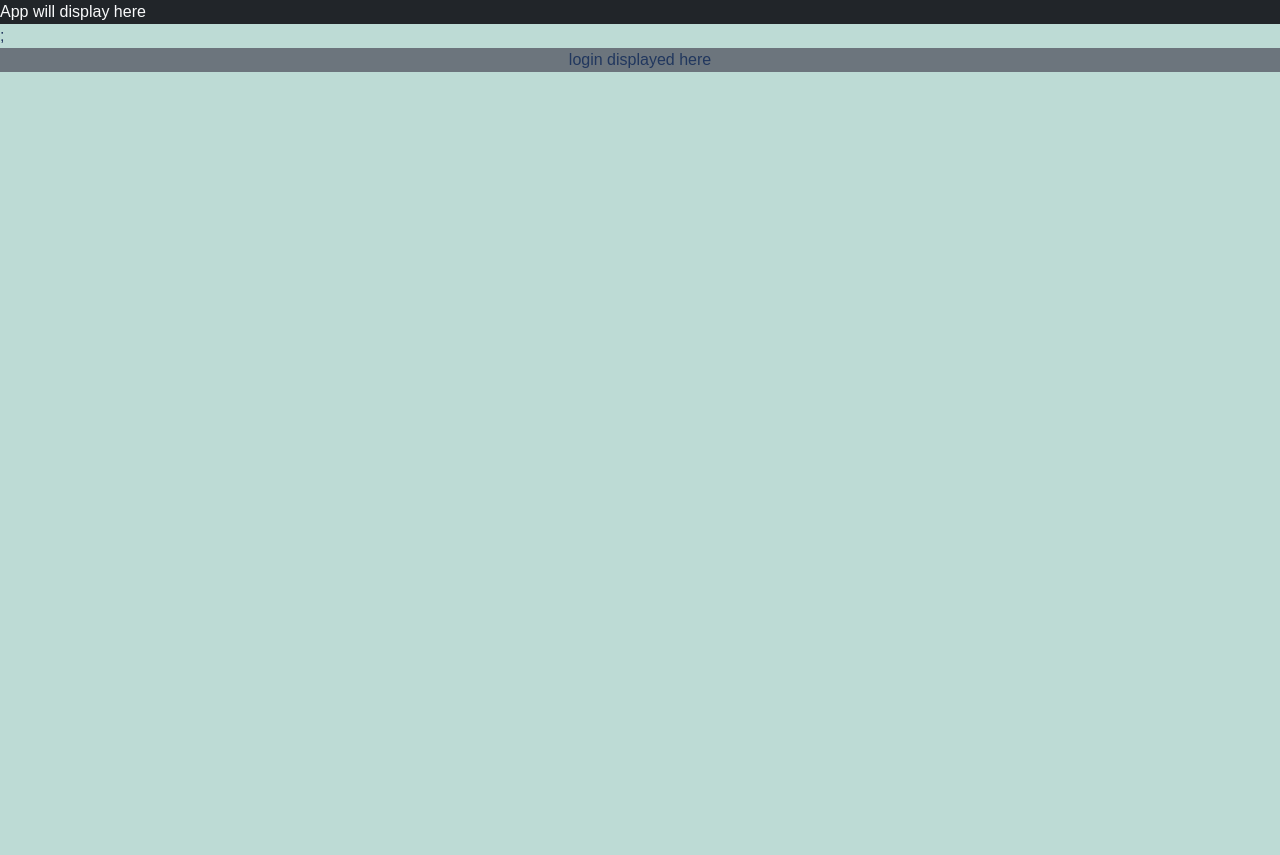
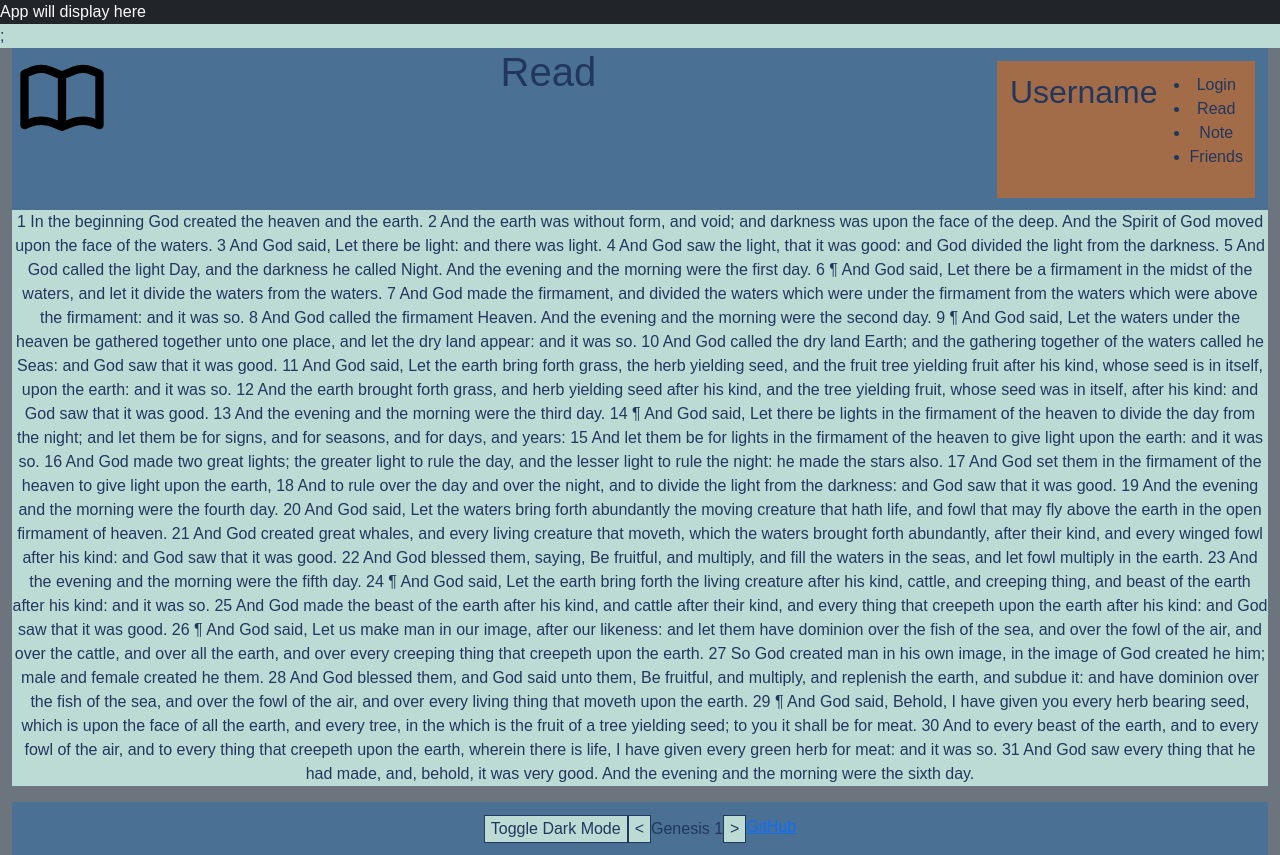
Before and after one commit to JohnMurdo/startup-template, a React (Vite) app: page /read in a window 1280 px wide. Before the commit the page ends 800 px from the top, so only its background shows below. Built offline with nearby package versions, Linux system fonts and the light colour scheme.

Commit message:
fill read

```diff
--- a/index.jsx
+++ b/index.jsx
@@ -1,4 +1,4 @@
-import React from 'react';
+import React, { useEffect } from 'react';
 import ReactDOM from 'react-dom/client';
 import App from './src/app';
 
--- a/src/app.jsx
+++ b/src/app.jsx
@@ -1,4 +1,4 @@
-import React from 'react';
+import React, { useEffect } from 'react';
 import 'bootstrap/dist/css/bootstrap.min.css';
 import './app.css';
 import { BrowserRouter, NavLink, Route, Routes } from 'react-router-dom';
@@ -8,6 +8,18 @@ import { Note } from './note/note.jsx';
 import { Friends } from './friends/friends.jsx';
 
 export default function App() {
+
+    useEffect(() => {
+        const html = document.documentElement;
+        const toggle = document.getElementById("toggle");
+
+        if (toggle) {
+            toggle.onclick = () => {
+                html.dataset.theme = html.dataset.theme === "dark" ? "light" : "dark";
+            };
+        }
+    }, []);
+
   return (
   <BrowserRouter>
   <div className="app bg-dark text-light">App will display here</div>;
--- a/src/friends/friends.jsx
+++ b/src/friends/friends.jsx
@@ -1,4 +1,4 @@
-import React from 'react';
+import React, { useEffect } from 'react';
 import { NavLink } from 'react-router-dom';
 
 export function Friends() {
--- a/src/login/login.jsx
+++ b/src/login/login.jsx
@@ -1,18 +1,6 @@
 import React, { useEffect } from 'react';
 
 export function Login() {
-
-    useEffect(() => {
-        const html = document.documentElement;
-        const toggle = document.getElementById("toggle");
-
-        if (toggle) {
-            toggle.onclick = () => {
-                html.dataset.theme = html.dataset.theme === "dark" ? "light" : "dark";
-            };
-        }
-    }, []);
-
   return (
     <main className="container-fluid bg-secondary text-center">
       <div>
--- a/src/note/note.jsx
+++ b/src/note/note.jsx
@@ -1,4 +1,4 @@
-import React from 'react';
+import React, { useEffect } from 'react';
 
 export function Note() {
   return (
--- a/src/read/read.jsx
+++ b/src/read/read.jsx
@@ -1,9 +1,86 @@
-import React from 'react';
+import React, { useEffect } from 'react';
+import { NavLink } from 'react-router-dom';
 
 export function Read() {
   return (
     <main className="container-fluid bg-secondary text-center">
-      <div>login displayed here</div>
+      <div>
+        <header>
+            {/* <?xml version="1.0" encoding="utf-8"?> */}
+            {/* <!-- License: CC Attribution. Made by tetrisly: https://tetrisly.gumroad.com/l/freeicons --> */}
+            <svg id="nav_book" width="800px" height="800px" viewBox="0 0 24 24" xmlns="http://www.w3.org/2000/svg">
+                <path fill-rule="evenodd" d="M9.5,4.49758215 L12,5.53107667 L14.5,4.49758215 C16.1048534,3.83413928 17.8951466,3.83413928 19.5,4.49758215 L21.3713907,5.27121095 C21.7510491,5.4281609 22,5.80818588 22,6.23078653 L22,18.4734945 C22,19.0442778 21.5522847,19.506989 21,19.506989 C20.8727806,19.506989 20.7467296,19.4819008 20.6286093,19.4330701 L19.5,18.9665055 C17.8951466,18.3030626 16.1048534,18.3030626 14.5,18.9665055 L12,20 L9.5,18.9665055 C7.89514664,18.3030626 6.10485336,18.3030626 4.5,18.9665055 L3.37139068,19.4330701 C2.85860716,19.6450537 2.27663672,19.3872837 2.07152331,18.8573248 C2.0242752,18.7352481 2,18.6049751 2,18.4734945 L2,6.23078653 C2,5.80818588 2.24895094,5.4281609 2.62860932,5.27121095 L4.5,4.49758215 C6.10485336,3.83413928 7.89514664,3.83413928 9.5,4.49758215 Z M5.26407973,6.34587384 L4,6.86844163 L4,17.0141076 C6.02542236,16.2540083 8.25752963,16.2887104 10.2640797,17.1182138 L11,17.422 L11,7.282 L8.73592027,6.34587384 C7.62037223,5.88470872 6.37962777,5.88470872 5.26407973,6.34587384 Z M15.2640797,6.34587384 L13,7.281 L13,17.422 L13.7359203,17.1182138 C15.7424704,16.2887104 17.9745777,16.2540083 20,17.0141077 L20,6.86844163 L18.7359203,6.34587384 C17.6203722,5.88470872 16.3796278,5.88470872 15.2640797,6.34587384 Z"/>
+            </svg>
+            <h1>
+                Read
+            </h1>
+            <nav>
+                <h2>Username</h2>
+                <ul>
+                    <li>
+                        <NavLink to="index">Login</NavLink>
+                    </li>
+                    <li>
+                        <NavLink to="read">Read</NavLink>
+                    </li>
+                    <li>
+                        <NavLink to="note">Note</NavLink>
+                    </li>
+                    <li>
+                        <NavLink to="friends">Friends</NavLink>
+                    </li>
+                </ul>
+            </nav>
+        </header>
+        <main>
+            <p>
+                1 In the beginning God created the heaven and the earth.
+                2 And the earth was without form, and void; and darkness was upon the face of the deep. And the Spirit of God moved upon the face of the waters.
+                3 And God said, Let there be light: and there was light.
+                4 And God saw the light, that it was good: and God divided the light from the darkness.
+                5 And God called the light Day, and the darkness he called Night. And the evening and the morning were the first day.
+                6 ¶ And God said, Let there be a firmament in the midst of the waters, and let it divide the waters from the waters.
+                7 And God made the firmament, and divided the waters which were under the firmament from the waters which were above the firmament: and it was so.
+                8 And God called the firmament Heaven. And the evening and the morning were the second day.
+                9 ¶ And God said, Let the waters under the heaven be gathered together unto one place, and let the dry land appear: and it was so.
+                10 And God called the dry land Earth; and the gathering together of the waters called he Seas: and God saw that it was good.
+                11 And God said, Let the earth bring forth grass, the herb yielding seed, and the fruit tree yielding fruit after his kind, whose seed is in itself, upon the earth: and it was so.
+                12 And the earth brought forth grass, and herb yielding seed after his kind, and the tree yielding fruit, whose seed was in itself, after his kind: and God saw that it was good.
+                13 And the evening and the morning were the third day.
+                14 ¶ And God said, Let there be lights in the firmament of the heaven to divide the day from the night; and let them be for signs, and for seasons, and for days, and years:
+                15 And let them be for lights in the firmament of the heaven to give light upon the earth: and it was so.
+                16 And God made two great lights; the greater light to rule the day, and the lesser light to rule the night: he made the stars also.
+                17 And God set them in the firmament of the heaven to give light upon the earth,
+                18 And to rule over the day and over the night, and to divide the light from the darkness: and God saw that it was good.
+                19 And the evening and the morning were the fourth day.
+                20 And God said, Let the waters bring forth abundantly the moving creature that hath life, and fowl that may fly above the earth in the open firmament of heaven.
+                21 And God created great whales, and every living creature that moveth, which the waters brought forth abundantly, after their kind, and every winged fowl after his kind: and God saw that it was good.
+                22 And God blessed them, saying, Be fruitful, and multiply, and fill the waters in the seas, and let fowl multiply in the earth.
+                23 And the evening and the morning were the fifth day.
+                24 ¶ And God said, Let the earth bring forth the living creature after his kind, cattle, and creeping thing, and beast of the earth after his kind: and it was so.
+                25 And God made the beast of the earth after his kind, and cattle after their kind, and every thing that creepeth upon the earth after his kind: and God saw that it was good.
+                26 ¶ And God said, Let us make man in our image, after our likeness: and let them have dominion over the fish of the sea, and over the fowl of the air, and over the cattle, and over all the earth, and over every creeping thing that creepeth upon the earth.
+                27 So God created man in his own image, in the image of God created he him; male and female created he them.
+                28 And God blessed them, and God said unto them, Be fruitful, and multiply, and replenish the earth, and subdue it: and have dominion over the fish of the sea, and over the fowl of the air, and over every living thing that moveth upon the earth.
+                29 ¶ And God said, Behold, I have given you every herb bearing seed, which is upon the face of all the earth, and every tree, in the which is the fruit of a tree yielding seed; to you it shall be for meat.
+                30 And to every beast of the earth, and to every fowl of the air, and to every thing that creepeth upon the earth, wherein there is life, I have given every green herb for meat: and it was so.
+                31 And God saw every thing that he had made, and, behold, it was very good. And the evening and the morning were the sixth day.
+            </p>
+        </main>
+        <footer>
+            <button id="toggle">Toggle Dark Mode</button>
+            <nav>
+                <a href="#">
+                    <button>&lt;</button>
+                </a>
+                Genesis 1
+                <a href="#">
+                    <button>&gt;</button>
+                </a>
+            </nav>
+            <a href="https://github.com/JohnMurdo/startup-template.git" target="_blank">GitHub</a>
+        </footer>
+      </div>
     </main>
   );
 }
```
